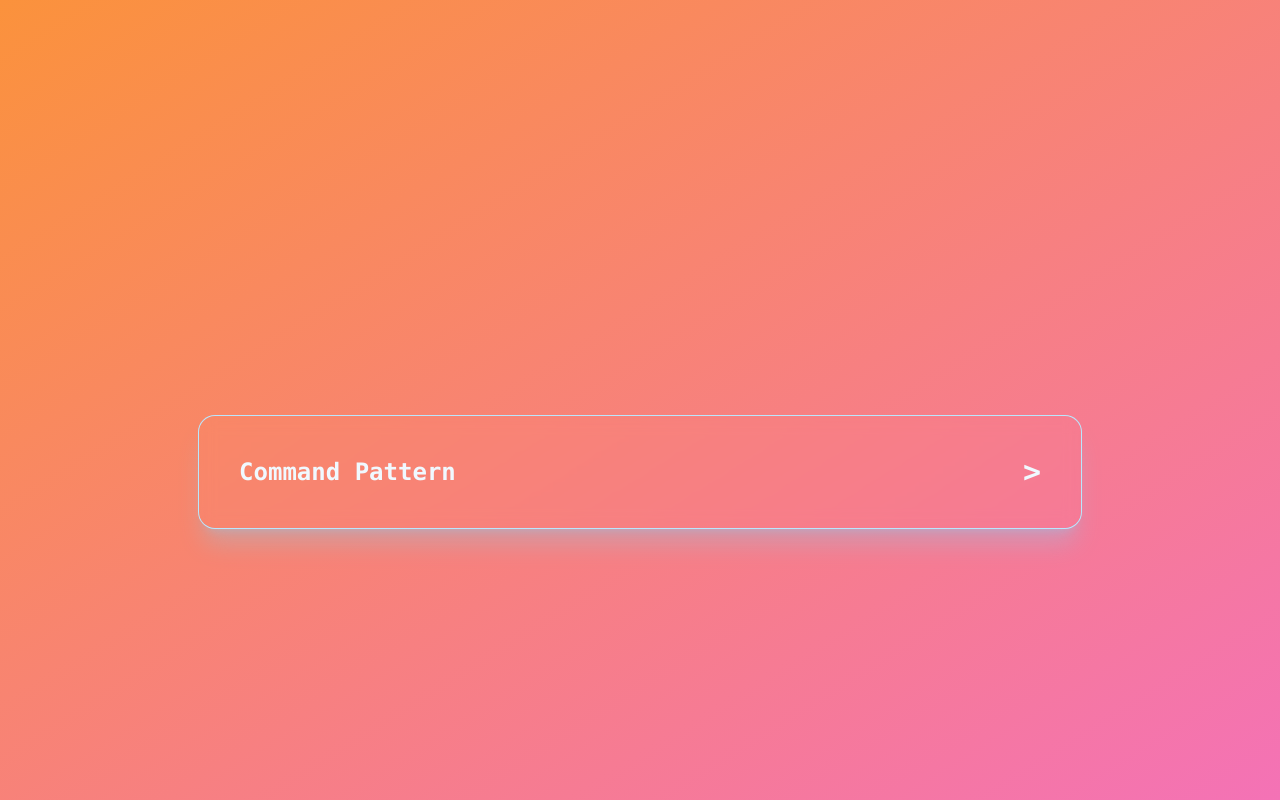
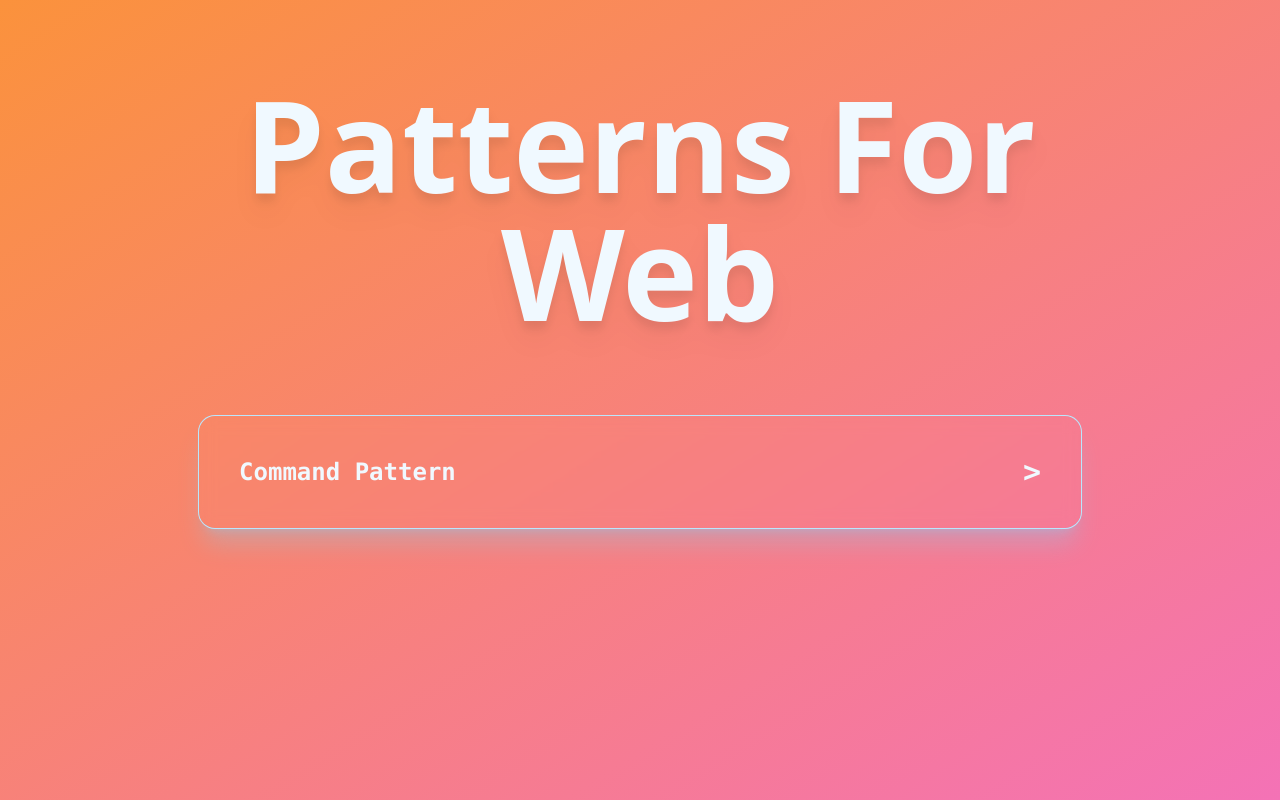
Before and after one commit to MoYuM/patterns-for-web, a Next.js app: page /home in a window 1280 px wide. Built offline with nearby package versions, Linux system fonts and the light colour scheme.

Commit message:
fix: remove text transparent

```diff
--- a/pages/home/index.tsx
+++ b/pages/home/index.tsx
@@ -24,7 +24,7 @@ export default () => {
     <div className="contianer flex justify-center h-screen">
       <div className="w-4/5">
         <div className="text-5xl font-extrabold text-center mt-20">
-          <span className="text-9xl font-black text-transparent text-sky-50 drop-shadow-xl font-sans">
+          <span className="text-9xl font-black  text-sky-50 drop-shadow-xl font-sans">
             Patterns For Web
           </span>
         </div>
```
